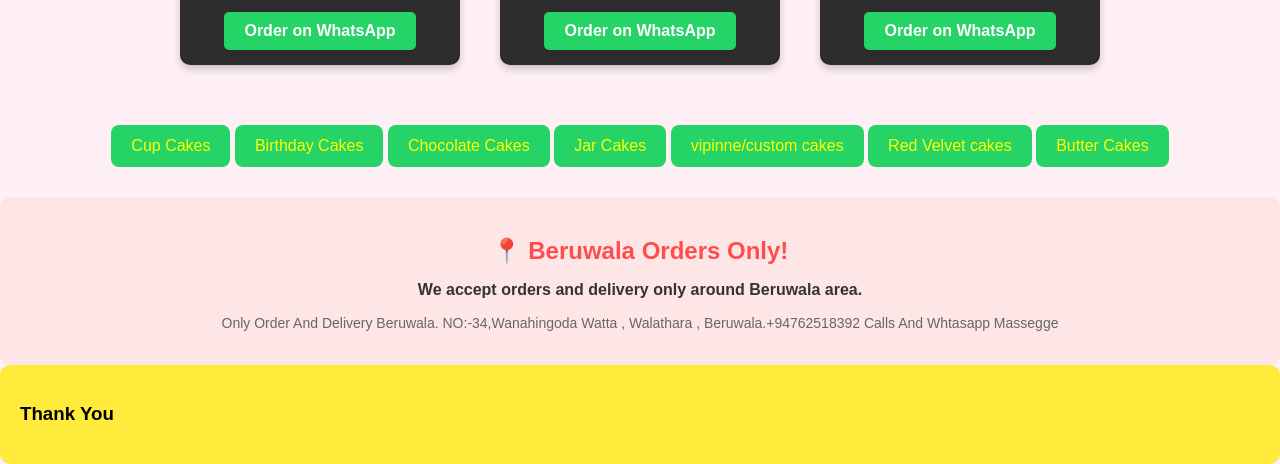
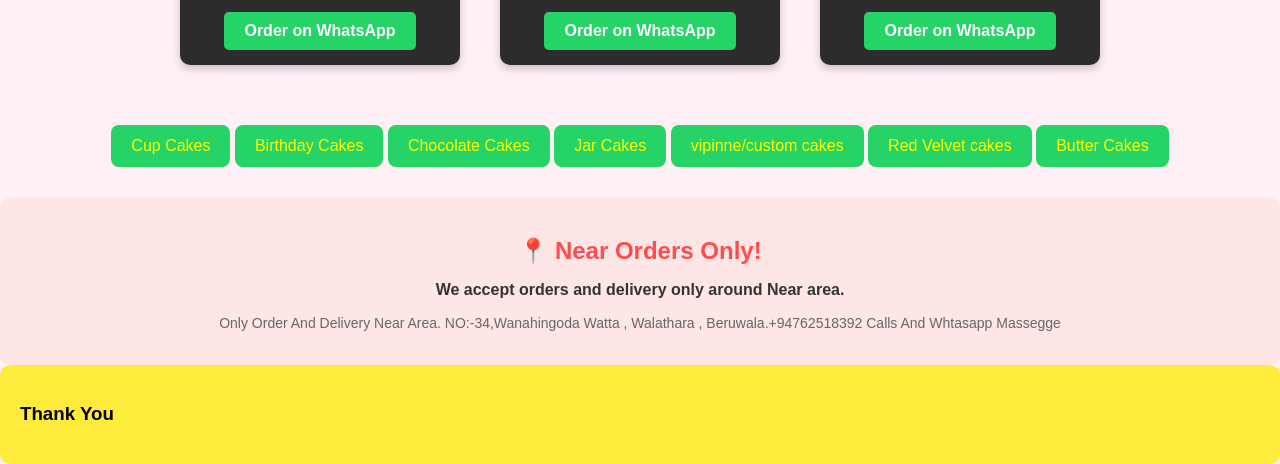
Before and after one commit to tashiniayodya/tashiniayodya.github.io, a plain HTML site: page index.html in a window 1280 px wide. Shown: the part 784-1248 px from the top of the page. Drawn offline with Linux system fonts and the light colour scheme.

Commit message:
Update index.html

```diff
--- a/index.html
+++ b/index.html
@@ -155,12 +155,12 @@
 
 </div>
   <div style="background-color: #ffe6e6; text-align: center; padding: 20px; margin-top: 30px; border-radius: 10px;">
-    <h2 style="color: #ff4d4d; margin-bottom: 5px;">📍 Beruwala Orders Only!</h2>
+    <h2 style="color: #ff4d4d; margin-bottom: 5px;">📍 Near Orders Only!</h2>
     <p style="color: #333; font-size: 16px; font-weight: bold;">
-        We accept orders and delivery only around Beruwala area.
+        We accept orders and delivery only around Near area.
     </p>
     <p style="color: #666; font-size: 14px;">
-        Only Order And Delivery Beruwala.
+        Only Order And Delivery Near Area.
         NO:-34,Wanahingoda Watta , Walathara , Beruwala.+94762518392 Calls And Whtasapp Massegge
     </p>
 </div>
```
